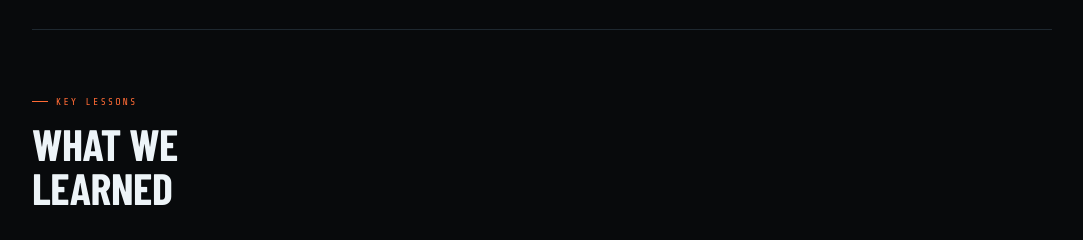
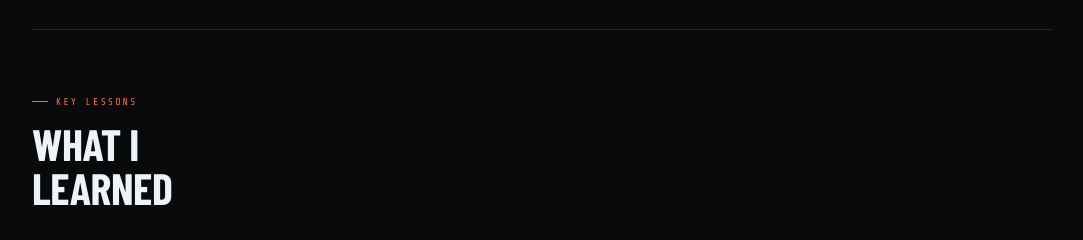
Before and after one commit to qaisaraM/PALLET-INSPECTION-SYSTEM, a plain HTML site: page docs/index.html in a window 1280 px wide. Shown: the part 5840-6080 px from the top of the page, without its empty margins (98-1181 px from the left). Drawn offline with nearby package versions, Linux system fonts and the light colour scheme; a web font is replaced by a local one.

Commit message:
Update index.html

```diff
--- a/docs/index.html
+++ b/docs/index.html
@@ -1064,7 +1064,7 @@ pallet_system/
   <!-- LESSONS -->
   <section id="lessons">
     <div class="section-tag">Key Lessons</div>
-    <h2>What We<br/>Learned</h2>
+    <h2>What I<br/>Learned</h2>
 
     <div class="features-grid">
       <div class="feature-card">
```
